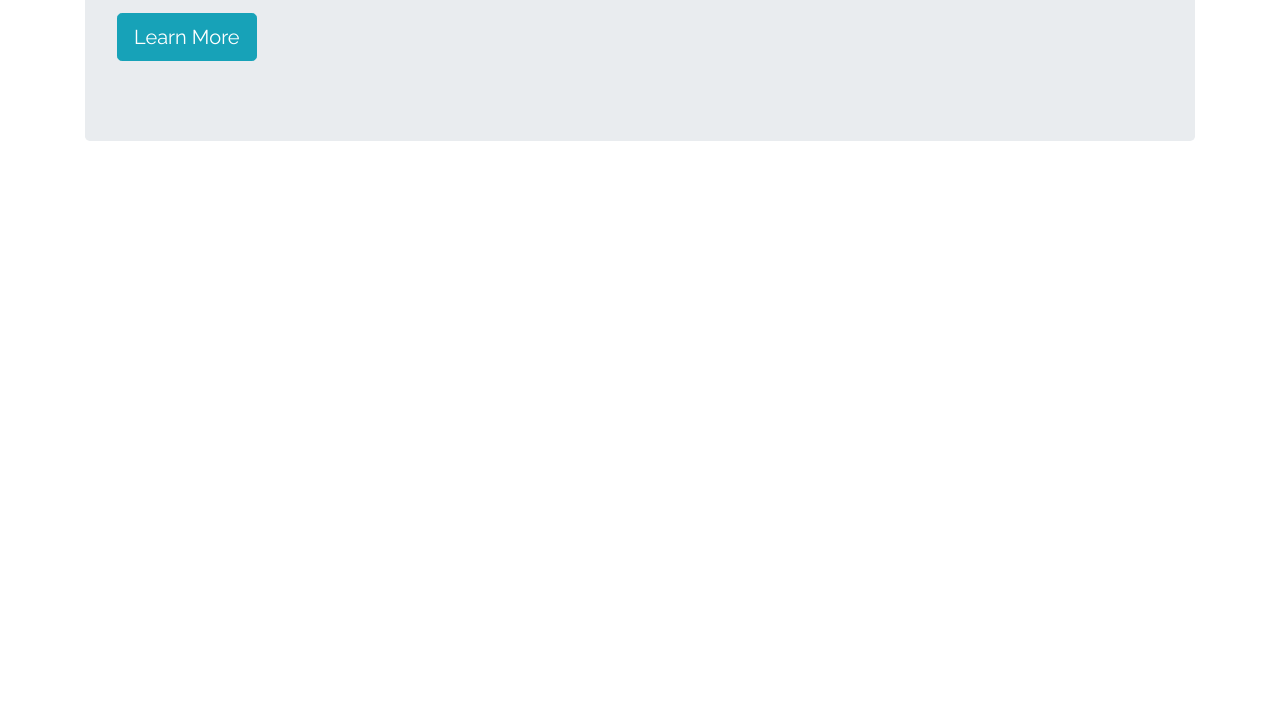
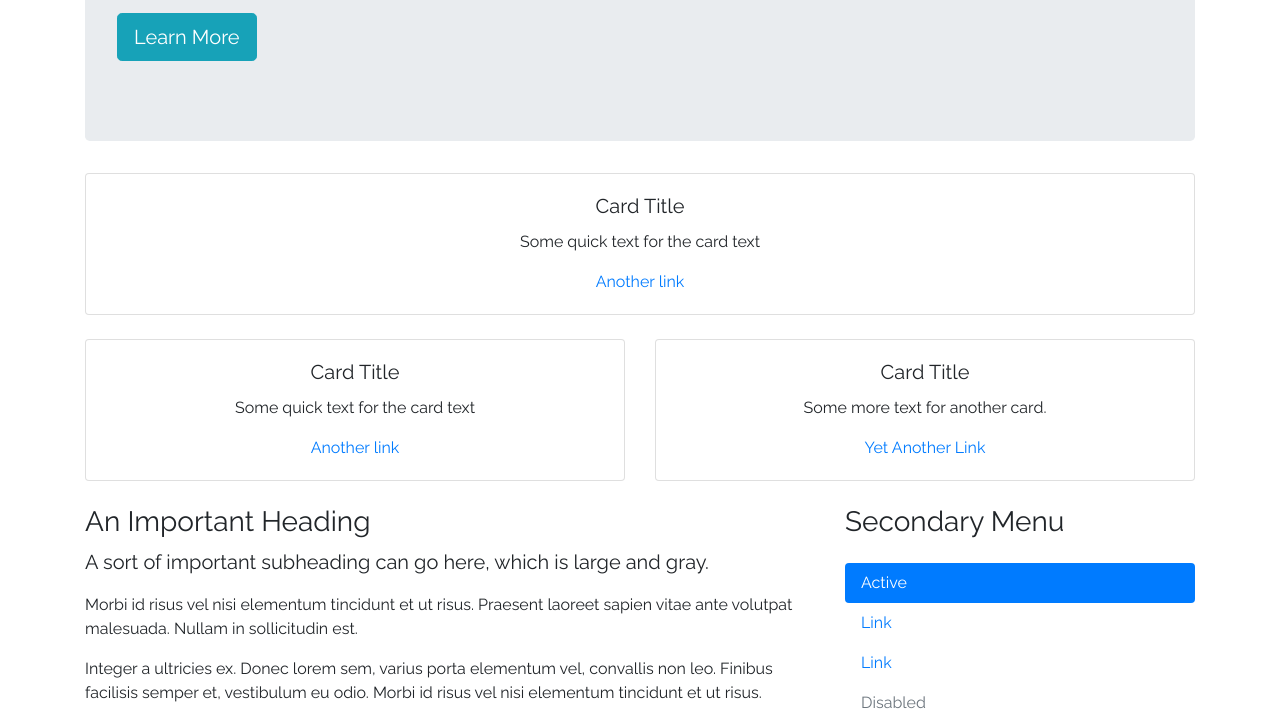
Before and after one commit to taylorafox1/bootstrap4practice, a website: page src/index.html in a window 1280 px wide. Shown: the part 288-1011 px from the top of the page. Before the commit the page ends 800 px from the top, so only its background shows below. Drawn offline with Linux system fonts and the light colour scheme.

Commit message:
added cards and menu

```diff
--- a/src/index.html
+++ b/src/index.html
@@ -52,6 +52,62 @@
 						<a href="#" class="btn btn-info btn-lg">Learn More</a>
 					</p>
 				</div>
+
+				<div class="row">
+					<div class="col-sm-12">
+						<div class="card mb-4">
+							<div class="card-body text-center">
+								<h5 class="card-title">Card Title</h5>
+								<p class="card-text">Some quick text for the card text</p>
+								<a href="#" class="card-link">Another link</a>
+							</div>
+						</div>
+					</div>
+					<div class="col-sm-12 col-md-6">
+						<div class="card mb-4">
+							<div class="card-body text-center">
+								<h5 class="card-title">Card Title</h5>
+								<p class="card-text">Some quick text for the card text</p>
+								<a href="#" class="card-link">Another link</a>
+							</div>
+						</div>
+					</div>
+					<div class="col-sm-12 col-md-6">
+						<div class="card mb-4">
+							<div class="card-body text-center">
+								<h5 class="card-title">Card Title</h5>
+								<p class="card-text">Some more text for another card.</p>
+								<a href="#" class="card-link">Yet Another Link</a>
+							</div>
+						</div>
+					</div>
+				</div>
+
+				<div class="row mt-sm-4 mt-md-0">
+					<div class="col-sm-12 col-md-8 sm-text-center md-text-left">
+						<h3>An Important Heading</h3>
+						<p class="lead">A sort of important subheading can go here, which is large and gray.</p>
+						<p>Morbi id risus vel nisi elementum tincidunt et ut risus. Praesent laoreet sapien vitae ante volutpat malesuada. Nullam in sollicitudin est.</p>
+						<p> Integer a ultricies ex. Donec lorem sem, varius porta elementum vel, convallis non leo. Finibus facilisis semper et, vestibulum eu odio. Morbi id risus vel nisi elementum tincidunt et ut risus.</p>
+					</div>
+					<div class="col-sm-12 col-md-4">
+						<h3 class="mb-4">Secondary Menu</h3>
+						<ul class="nav flex-column nav-pills">
+							<li class="nav-item">
+								<a href="#" class="nav-link active">Active</a>
+							</li>
+							<li class="nav-item">
+								<a href="#" class="nav-link ">Link</a>
+							</li>
+							<li class="nav-item">
+								<a href="#" class="nav-link ">Link</a>
+							</li>
+							<li class="nav-item">
+								<a href="#" class="nav-link disabled">Disabled</a>
+							</li>
+						</ul>
+					</div>
+				</div>
 			</div>
 
 
```
